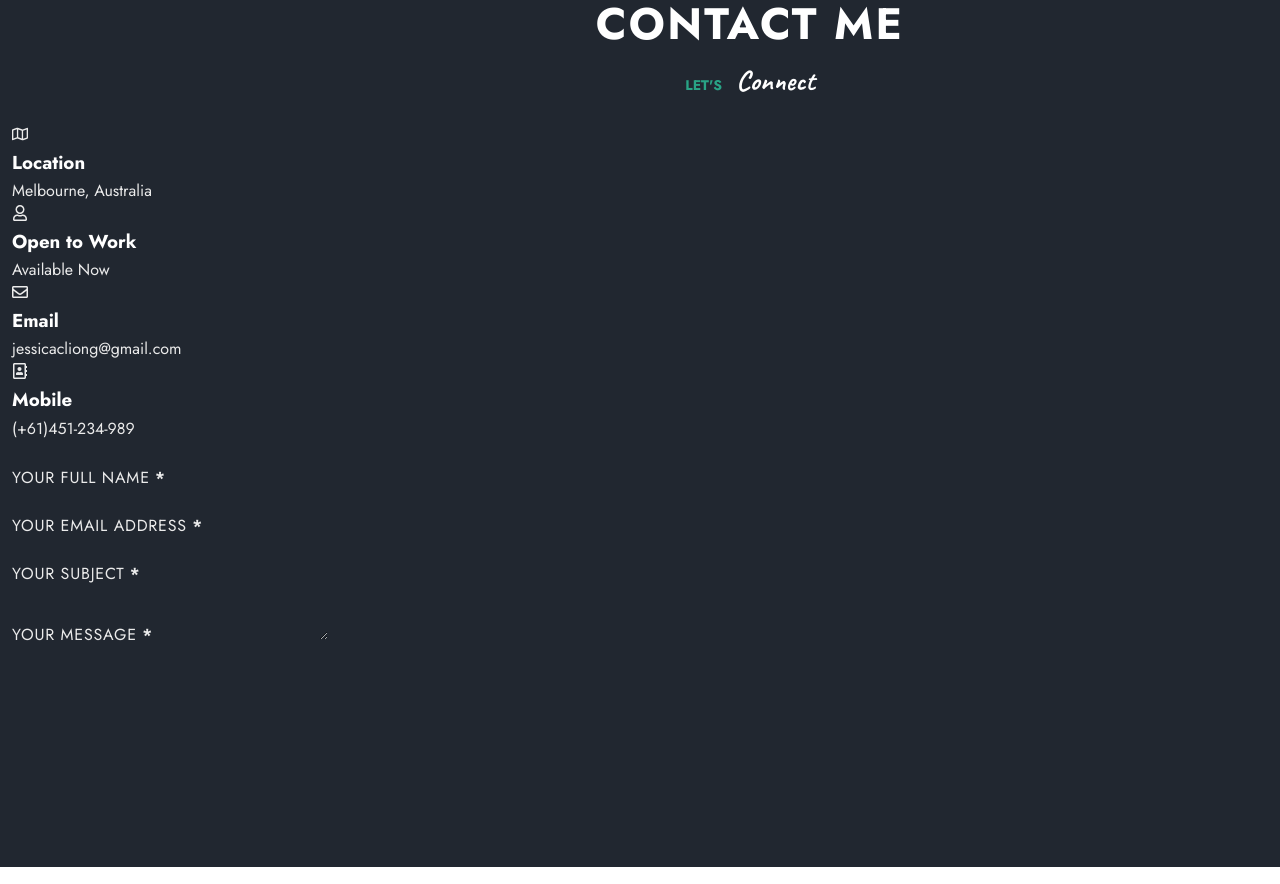
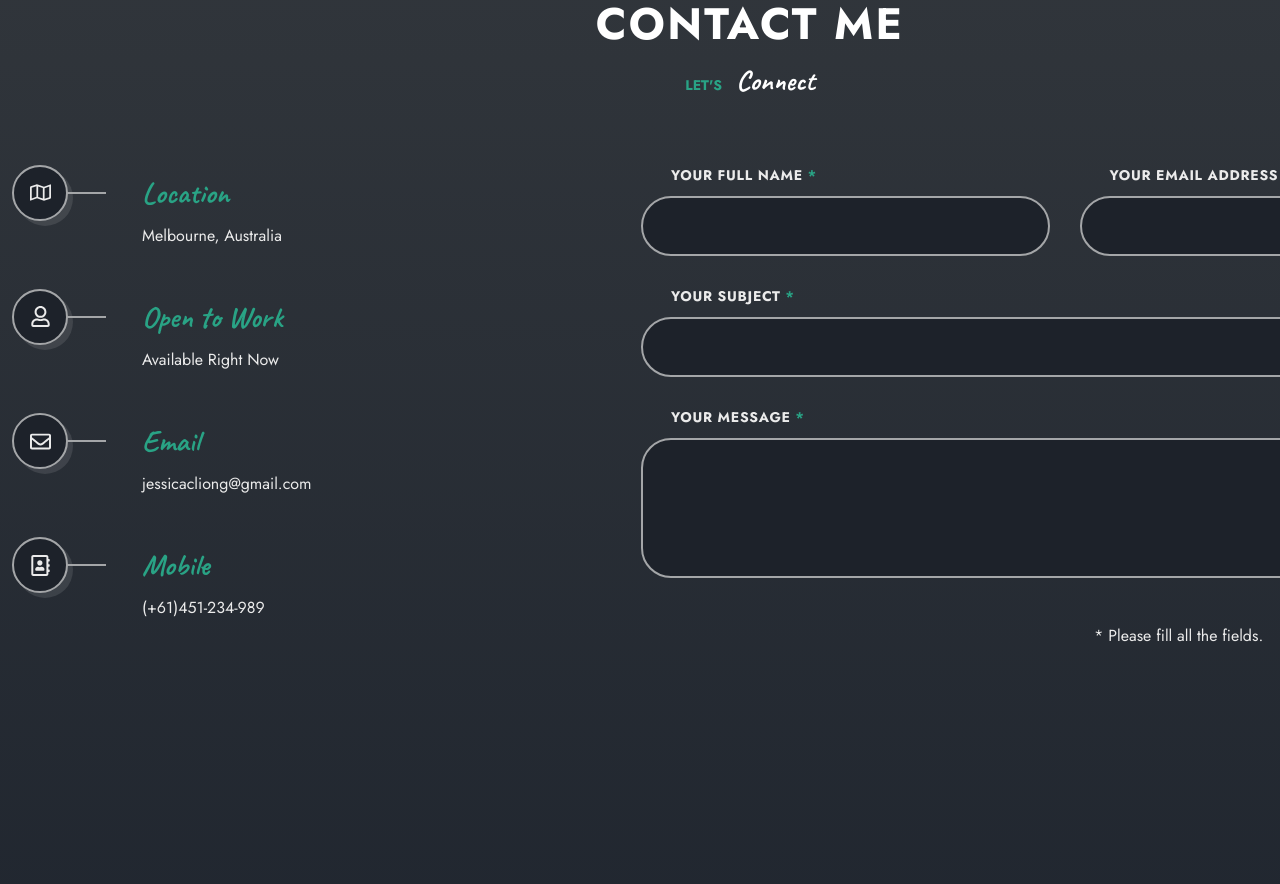
Before and after one commit to jessicacliong/personal-portfolio-v2, a React (Vite) app: page /#home in a window 1280 px wide. Shown: the part 3900-4784 px from the top of the page. Built offline with nearby package versions, Linux system fonts and the light colour scheme.

Commit message:
Completed Contact Me Section css and functionality

```diff
--- a/package.json
+++ b/package.json
@@ -10,10 +10,12 @@
     "preview": "vite preview"
   },
   "dependencies": {
+    "axios": "^1.8.1",
     "react": "^19.0.0",
     "react-dom": "^19.0.0",
     "react-icons": "^5.4.0",
     "react-scroll": "^1.9.2",
+    "react-toastify": "^11.0.5",
     "swiper": "^11.2.2"
   },
   "devDependencies": {
--- a/src/components/contact/Contact.jsx
+++ b/src/components/contact/Contact.jsx
@@ -1,8 +1,41 @@
-import React from 'react';
+import { useState } from 'react';
 import { FaRegAddressBook, FaRegEnvelope, FaRegUser, FaRegMap } from 'react-icons/fa';
 import './contact.css';
+import axios from 'axios';
+import { toast } from 'react-toastify';
 
 const Contact = () => {
+
+     const notify = () => toast("Enquiry sent successfully!");
+
+     const [form, setForm] = useState({
+          name: '',
+          email: '',
+          subject: '',
+          message: '',
+     });
+
+     const handleChange = (e) => {
+          const name = e.target.name;
+          const value = e.target.value;
+          setForm({...form, [name]: value});
+     };
+
+     const handleSubmit = async (e) => {
+          e.preventDefault();
+          try {
+               const response = await axios.post(
+               'https://sheet.best/api/sheets/943d68e2-1fbb-4d77-be59-8ef0b16c8b38', form)
+               console.log(response);
+               // clearing form fields
+               setForm({name:'', email: '', subject: '', message: ''});
+               notify()
+          } catch (error) {
+               console.error(error);
+               toast.error("Error submitting form. Please try again.")
+          }
+     };
+
      return (
           <section className="contact section" id="contact">
                <h2 className="section__title text-cs">Contact me</h2>
@@ -27,7 +60,7 @@ const Contact = () => {
                               </span>
 
                               <h3 className="contact__card-title">Open to Work</h3>
-                    <p className="contact__card-data">Available Now</p>
+                              <p className="contact__card-data">Available Right Now</p>
                          </div>
 
                          <div className="contact__card">
@@ -49,36 +82,63 @@ const Contact = () => {
                          </div>
                     </div>
 
-            <form className="contact__form">
+                    <form className="contact__form" onSubmit={handleSubmit}>
                          <div className="contact__form-group grid">
-                    <div className="contact_form-div">
+                              <div className="contact__form-div">
                                    <label className="contact__form-tag text-cs">
                                         Your Full Name <b>*</b>
                                    </label>
-                        <input type="text" className="contact__form-input" />
+                                   <input
+                                        type='text'
+                                        name = 'name'
+                                        onChange={handleChange}
+                                        value={form.name}
+                                        className="contact__form-input"
+                                   />
                               </div>
 
-                    <div className="contact_form-div">
+                              <div className="contact__form-div">
                                    <label className="contact__form-tag text-cs">
                                         Your Email Address <b>*</b>
                                    </label>
-                        <input type="email" className="contact__form-input" />
+                                   <input
+                                        type="email"
+                                        name = 'email'
+                                        onChange={handleChange}
+                                        value={form.email}
+                                        className="contact__form-input"
+                                   />
+                              </div>
                          </div>
 
-
-                    <div className="contact_form-div">
+                         <div className="contact__form-div">
                               <label className="contact__form-tag text-cs">
                                    Your Subject <b>*</b>
                               </label>
-                        <input type="text" className="contact__form-input" />
+                              <input
+                                   type="text"
+                                   name = 'subject'
+                                   onChange={handleChange}
+                                   value={form.subject}
+                                   className="contact__form-input"
+                              />
                          </div>
 
-                    <div className="contact_form-div contact_form-area" >
+                         <div className="contact__form-div contact__form-area" >
                               <label className="contact__form-tag text-cs">
                                    Your Message <b>*</b>
                               </label>
-                        <textarea className="contact__form-input"></textarea>
+                              <textarea
+                                   name ='message'
+                                   onChange={handleChange}
+                                   value={form.message}
+                                   className="contact__form-input"
+                              ></textarea>
                          </div>
+
+                         <div className="contact__submit">
+                              <p>* Please fill all the fields.</p>
+                              <button type='submit' className='btn text-cs'>Send Message</button>
                          </div>
                     </form>
                </div>
--- a/src/components/contact/contact.css
+++ b/src/components/contact/contact.css
@@ -0,0 +1,96 @@
+.contact {
+     background-image: var(--second-gradient);
+}
+
+.contact__container {
+     margin-top: 60px;
+     grid-template-columns: 5fr 7fr;
+     position: relative;
+     z-index: 10;
+}
+
+.contact__card {
+     padding-left: 130px;
+     margin-bottom: 40px;
+     position: relative;
+}
+
+.contact__card-icon,
+.contact__form-input {
+     border: 2px solid var(--border-color);
+     background-color: var(--container-color);
+}
+
+.contact__card-icon {
+     position: absolute;
+     top: 0;
+     left: 0;
+     width: 56px;
+     height: 56px;
+     border-radius: 50%;
+     box-shadow: var(--shadow);
+     font-size: var(--largest-font-size);
+     display: grid;
+     place-items: center;
+}
+
+.contact__card-icon::after{
+     content: '';
+     width: 40px;
+     height: 2px;
+     background-color: var(--border-color);
+     position: absolute;
+     left: 100%;
+     top: 50%;
+     margin-top: -1px;
+}
+
+.contact__card-title {
+     font-size: var(--h2-font-size);
+     font-family: var(--second-font);
+     padding-block: 6px;
+     color: var(--primary-color)
+}
+
+.contact__form-group {
+     grid-template-columns: repeat(2, 1fr);
+     column-gap: 30px;
+}
+
+.contact__form-div {
+     display: grid;
+     row-gap: 10px;
+     margin-bottom: 30px;
+}
+
+.contact__form-tag {
+     margin-left: 30px;
+     font-size: var(--smaller-font-size);
+     font-weight: 700;
+}
+
+.contact__form-tag b {
+     color: var(--primary-color);
+}
+
+.contact__form-input {
+    color: var(--title-color);
+    height: 60px;
+    border-radius: 30px;
+    padding-inline: 30px;
+}
+
+.contact__form-area .contact__form-input {
+     height: 140px;
+     padding-block: 20px;
+     resize: none;
+}
+
+.contact__submit {
+     display: flex;
+     align-items: center;
+     justify-content: flex-end;
+     flex-wrap: wrap;
+     column-gap: 30px;
+     row-gap: 15px;
+}
```
Also changed, not shown: 1 other file (tests, documents, lock files or other folders). Lines whose indentation alone changed are shown as unchanged.
